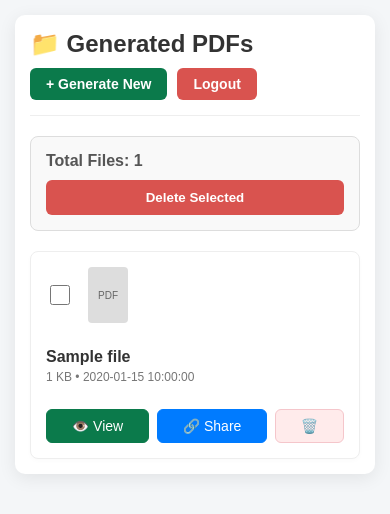
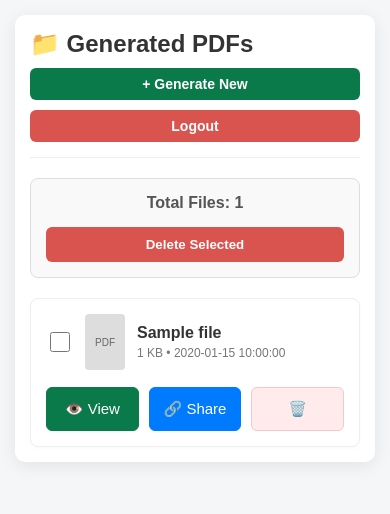
Before and after one commit to Mignon2544/green-deltaa.tattawhid.com, a Flask app: template templates/generated.html in a window 390 px wide. Shown: the top 514 px of the page. Run offline with Flask 3, Linux system fonts and the light colour scheme; the template is opened without the code that fills it: most values are stand-ins (such as "Sample title", 1, 10 or a date in 2020); some libraries are stand-ins or nearby versions.

Commit message:
Enhance mobile styling and layout for file display
Updated mobile view styling and improved layout for file items.

```diff
--- a/templates/generated.html
+++ b/templates/generated.html
@@ -40,15 +40,44 @@
     .btn-delete-single { background: #ffebeb; color: #d9534f; border-color: #f5c6cb; }
     .btn-delete-single:hover { background: #f5c6cb; }
 
-    @media (max-width: 600px) {
+    /* 👇 UPDATED MOBILE VIEW STYLING 👇 */
+    @media (max-width: 650px) {
       body { padding: 15px; }
       .card { padding: 15px; }
-      .header-container { flex-direction: column; align-items: flex-start; }
-      .toolbar { flex-direction: column; gap: 10px; align-items: stretch; }
-      .file-item { flex-wrap: wrap; }
-      .file-info { width: 100%; order: 3; margin-top: 10px; }
-      .actions { width: 100%; order: 4; justify-content: space-between; margin-top: 10px; }
-      .action-btn { flex-grow: 1; }
+
+      /* Make header buttons stack and fill width */
+      .header-container { flex-direction: column; align-items: stretch; }
+      .nav-btns { flex-direction: column; }
+      .nav-btn, .logout-btn { text-align: center; }
+
+      /* Toolbar adjustments */
+      .toolbar { flex-direction: column; gap: 15px; align-items: stretch; text-align: center; }
+      .delete-btn { width: 100%; }
+
+      /* Turn the row into a grid on mobile */
+      .file-item {
+        display: grid;
+        grid-template-columns: auto auto 1fr;
+        grid-template-rows: auto auto;
+        gap: 12px;
+        align-items: center;
+      }
+
+      .checkbox-wrapper { grid-column: 1; grid-row: 1; }
+      .thumb { grid-column: 2; grid-row: 1; }
+      .file-info { grid-column: 3; grid-row: 1; }
+
+      /* Push actions to a full-width second row */
+      .actions {
+        grid-column: 1 / -1;
+        grid-row: 2;
+        justify-content: stretch;
+        margin-top: 5px;
+        gap: 10px;
+      }
+
+      /* Make the action buttons fill the space evenly */
+      .action-btn { flex: 1; padding: 12px 0; font-size: 15px; }
     }
   </style>
 </head>
@@ -89,12 +118,10 @@
           </div>
 
           <div class="actions">
-            <!-- THIS IS THE UPDATED LINK -->
             <a href="https://green-deltainsurance.com/{{ file.rel_path }}" target="_blank" class="action-btn btn-view" title="View PDF">
               👁️ View
             </a>
 
-            <!-- Share button with updated link logic -->
             <button type="button" class="action-btn btn-share" onclick="copyLink(this)" data-link="https://green-deltainsurance.com/{{ file.rel_path }}" title="Copy Share Link">
               🔗 Share
             </button>
```
